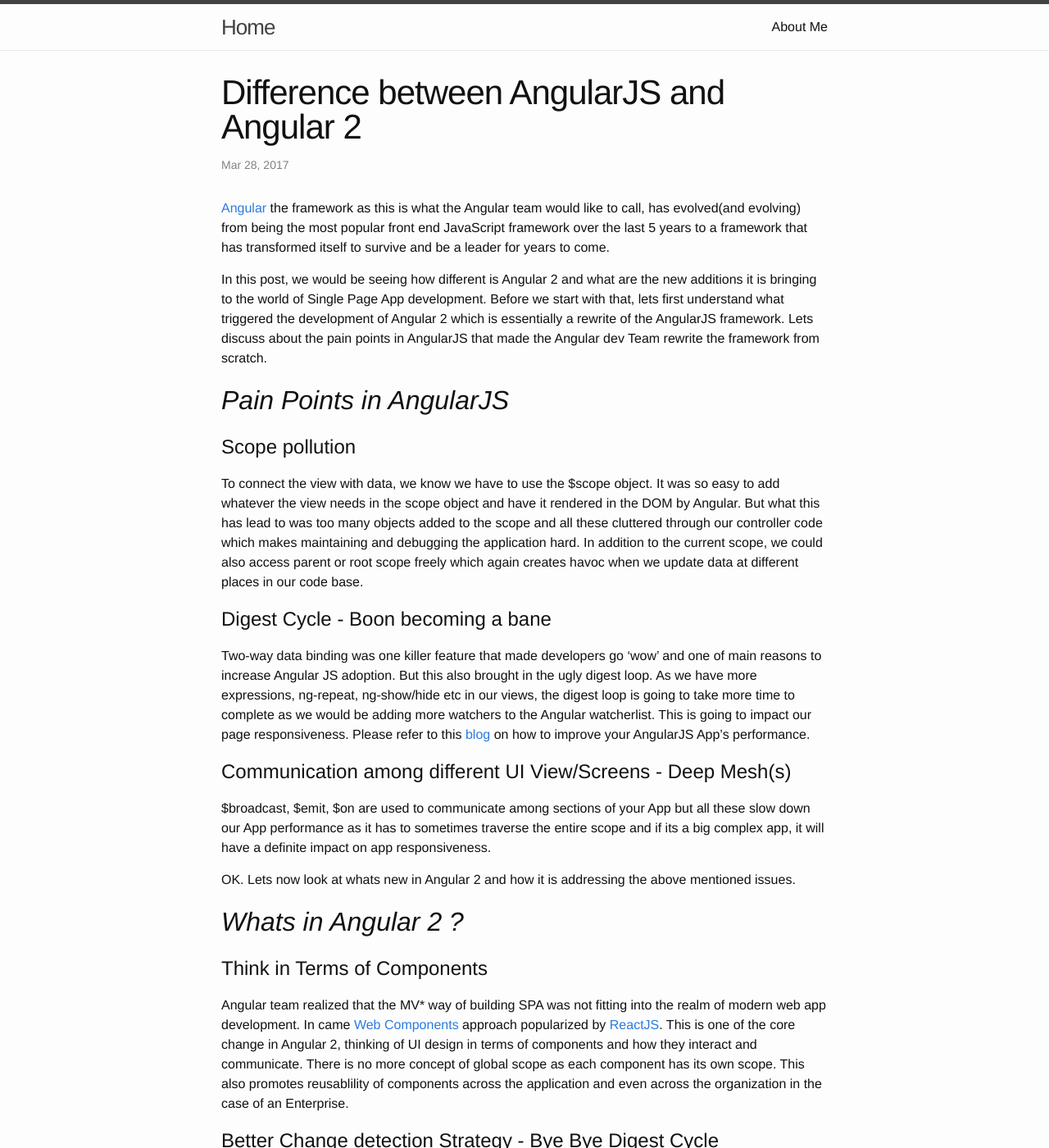
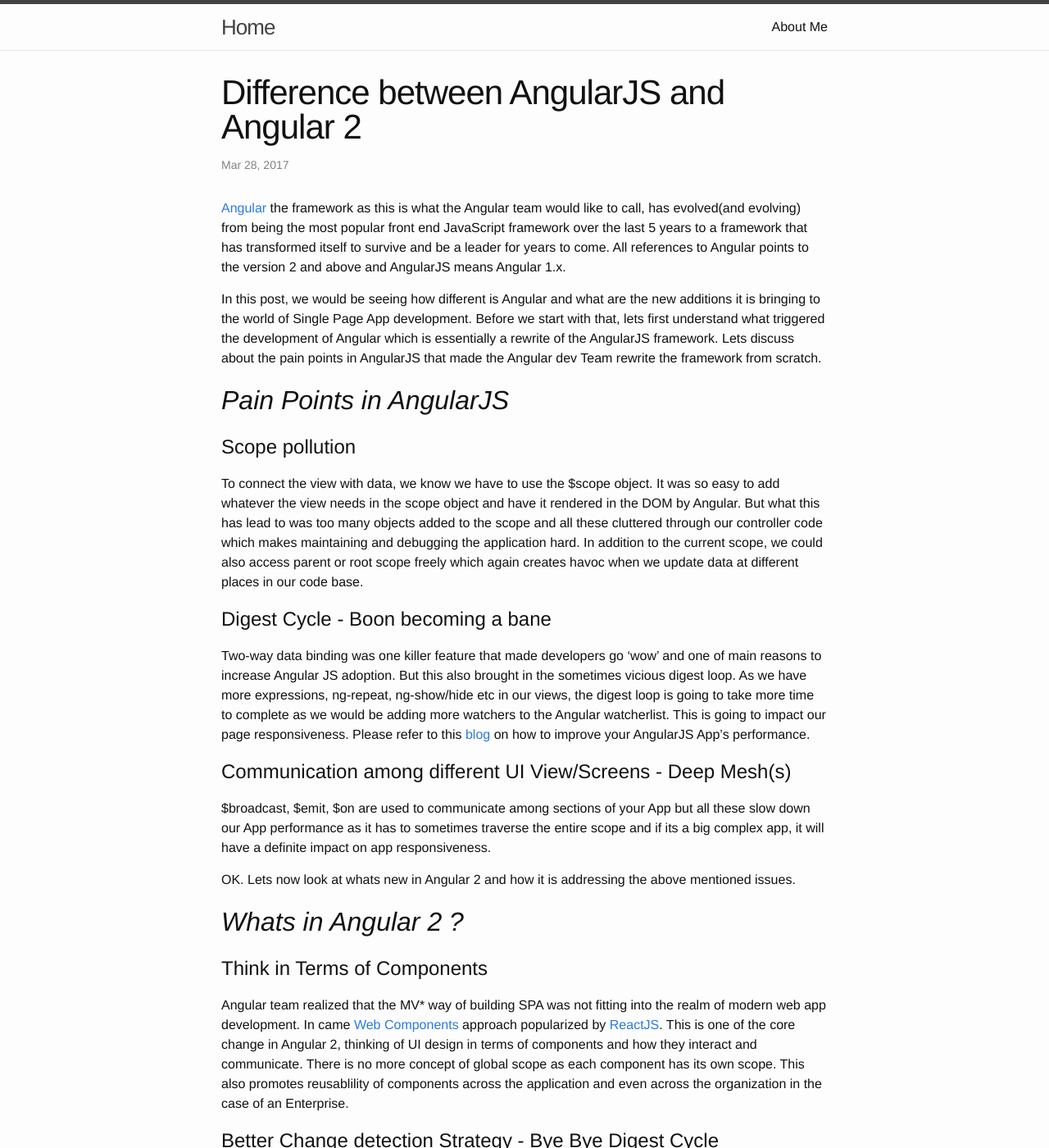
Before and after one commit to sundarcodes/mySite, a Jekyll site: the page built from _posts/2017-03-25-difference-between-angular1-and-ang2.markdown, in a window 1280 px wide and 1400 px high. Shown: the whole window at 82% size. Built offline with Jekyll 4.4.1, drawn with Linux system fonts in a browser that asks for light colours; comment, search, counter and statistics services are not loaded; some of the changed text lies outside the part shown.

Commit message:
Proof read changes in ng1 vs ng2 blog

```diff
--- a/_posts/2017-03-25-difference-between-angular1-and-ang2.markdown
+++ b/_posts/2017-03-25-difference-between-angular1-and-ang2.markdown
@@ -6,9 +6,9 @@ categories: jekyll update
 comments: true
 ---
 
-[Angular][angular] the framework as this is what the Angular team would like to call, has evolved(and evolving) from being the most popular front end JavaScript framework over the last 5 years to a framework that has transformed itself to survive and be a leader for years to come.
+[Angular][angular] the framework as this is what the Angular team would like to call, has evolved(and evolving) from being the most popular front end JavaScript framework over the last 5 years to a framework that has transformed itself to survive and be a leader for years to come. All references to Angular points to the version 2 and above and AngularJS means Angular 1.x.
 
-In this post, we would be seeing how different is Angular 2 and what are the new additions it is bringing to the world of Single Page App development. Before we start with that, lets first understand what triggered the development of Angular 2 which is essentially a rewrite of the AngularJS framework. Lets discuss about the pain points in AngularJS that made the Angular dev Team rewrite the framework from scratch.
+In this post, we would be seeing how different is Angular and what are the new additions it is bringing to the world of Single Page App development. Before we start with that, lets first understand what triggered the development of Angular which is essentially a rewrite of the AngularJS framework. Lets discuss about the pain points in AngularJS that made the Angular dev Team rewrite the framework from scratch.
 
 ## _Pain Points in AngularJS_
 
@@ -16,7 +16,7 @@ In this post, we would be seeing how different is Angular 2 and what are the new
 To connect the view with data, we know we have to use the $scope object. It was so easy to add whatever the view needs in the scope object and have it rendered in the DOM by Angular. But what this has lead to was too many objects added to the scope and all these cluttered through our controller code which makes maintaining and debugging the application hard. In addition to the current scope, we could also access parent or root scope freely which again creates havoc when we update data at different places in our code base.
 
 # Digest Cycle - Boon becoming a bane
-Two-way data binding was one killer feature that made developers go 'wow' and one of main reasons to increase Angular JS adoption. But this also brought in the ugly digest loop. As we have more expressions, ng-repeat, ng-show/hide etc in our views, the digest loop is going to take more time to complete as we would be adding more watchers to the Angular watcherlist. This is going to impact our page responsiveness. Please refer to this [blog][angularjs-perf] on how to improve your AngularJS App's performance.
+Two-way data binding was one killer feature that made developers go 'wow' and one of main reasons to increase Angular JS adoption. But this also brought in the sometimes vicious digest loop. As we have more expressions, ng-repeat, ng-show/hide etc in our views, the digest loop is going to take more time to complete as we would be adding more watchers to the Angular watcherlist. This is going to impact our page responsiveness. Please refer to this [blog][angularjs-perf] on how to improve your AngularJS App's performance.
 
 # Communication among different UI View/Screens - Deep Mesh(s)
 $broadcast, $emit, $on are used to communicate among sections of your App but all these slow down our App performance as it has to sometimes traverse the entire scope and if its a big complex app, it will have a definite impact on app responsiveness.
@@ -33,20 +33,20 @@ Angular team realized that the MV* way of building SPA was not fitting into the
 With the component based approach, the change detection strategy has been well optimized thus eliminating the digest cycle. Dirty checking is still employed to detect the changes, but this happens in just one pass across the Component Tree. Use of immutable objects and observables aids in building highly performant apps. For more info on the change detection strategy, please refer to Victor Savkin's [blog][victor-blog].
 
 # Embraces uni-directional flow of data
-One common problem that we come across when we build large complex SPA is state management. [Redux][redux] like patterns aim at solving this problem. Angular lends itself to adopt Redux like patterns by allowing separation of concerns. Developing Angular Apps using state management container like [ngrx][ngrx-link] helps in building scalable, maintanable and more importantly *predictable* apps.
+One common problem that we come across when we build large complex SPA is state management. [Redux][redux] like patterns aim at solving this problem. Though Angular still supports one way and 2 way binding, its better to avoid them especially when you are developing large scale apps where managing state could be a big issue. This design philosophy comes from the React world and we have state management containers like [ngrx-store][ngrx-link] helps in building scalable, maintanable and more importantly *predictable* apps with Angular 2+. Please note that we have
 
 # Platform agonistic - Angular can run on Server now
 SPAs are not SEO friendly. With Angular Universal, we can render the first page on the server and send the HTML to the browser thus improving the UX and also making them SEO friendly. As with AngularJS, we can also build Desktop Apps and Hybrid Mobile Apps on top of frameworks like [Electron][electron] and [Ionic][ionic].
 
 # Embracing TypeScript - Stronger Type Checking
-With so much of code written in Javascript both for backend and frontend, the not so good features of the languages was hindering the progress of this massive JS movement. In came [TypeScript][typescript], which is a super set of JS with stronger type checking. Now, you could catch lot of errors at compile time rather than at run time. Angular team themselves have used TypeScript to build lot of Angular 2 framework code and they did acknowledge that it helped them in capturing lot of bugs at dev time.
+With so much of code written in Javascript both for backend and frontend, the not so good features of the languages was hindering the progress of this massive JS movement. In came [TypeScript][typescript], which is a super set of JS with stronger type checking. Now, you could catch lot of errors at compile time rather than at run time. Angular team themselves have used TypeScript to build lot of Angular 2 framework code if not all and they did acknowledge that it helped them in capturing lot of bugs at development time.
 
 # Performance Benefits, Tooling etc
 Ahead of Time Compilation (AOT), Lazy loading, Smaller bundle sizes are aimed at lesser page load time and improving the UX. With Angular CLI, scaffolding a new Angular App is super easy with all the tools out of the box.
 
 ## _Conclusion_
 
-If you are at the cross roads and heavily invested on AngularJS, I would recommend to start and adopt the component way of designing and developig UI Apps introduced from AngularJS 1.5. This would be the first step as you slowly migrate to Angular 2 and above. And with Angular 4 out now, keep looking for the new and cool features getting added to the framework and how you could use them in your apps.
+If you are at the cross roads and heavily invested on AngularJS, I would recommend to start and adopt the component way of designing and developig UI Apps introduced from AngularJS 1.5. This would be the first step as you slowly migrate to Angular (2 or above). And with Angular [4][ng4-changes] out now, keep looking for the new and cool features getting added to the framework and how you could use them in your apps. Till then, happy learning and coding !!
 
 [angular]: https://angular.io/
 [web-components]: https://developer.mozilla.org/en-US/docs/Web/Web_Components
```
Also changed, not shown: other parts of _posts/2017-03-25-difference-between-angular1-and-ang2.markdown (+1 -0 lines).
